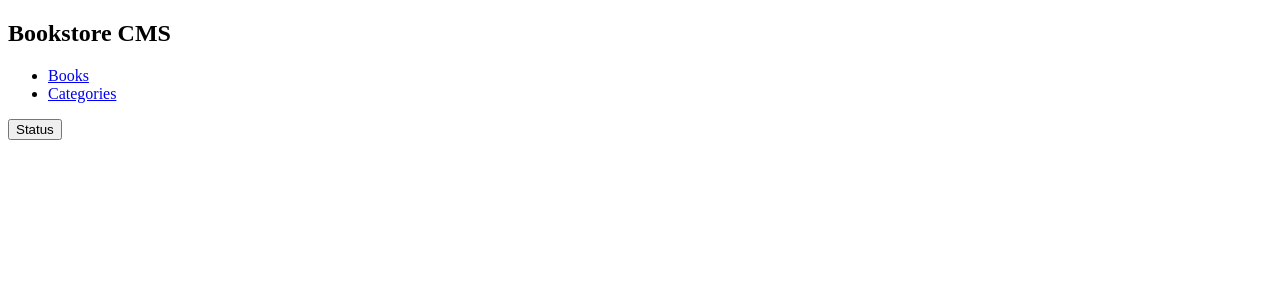
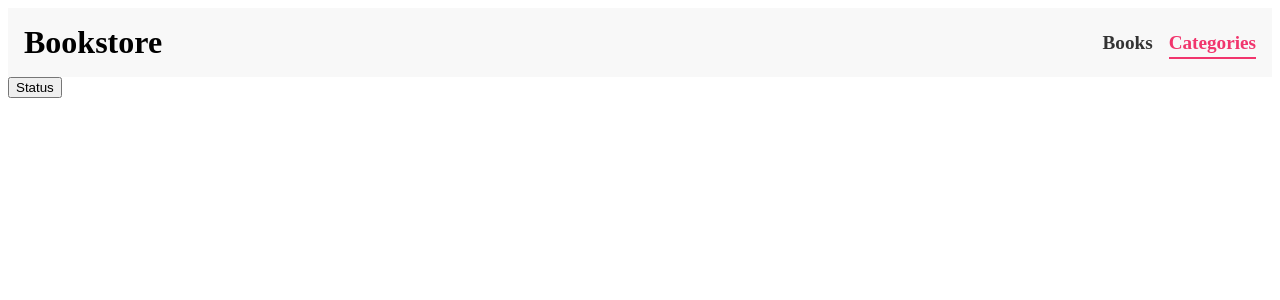
Before and after one commit to rachaouldbabaali/bookstore, a React (Create React App) app: page /categories in a window 1280 px wide. Shown: the top 300 px of the page. Built offline with nearby package versions, Linux system fonts and the light colour scheme.

Commit message:
Update readme file

```diff
--- a/src/components/navbar.js
+++ b/src/components/navbar.js
@@ -1,4 +1,5 @@
 import { NavLink } from 'react-router-dom';
+import '../styles/navbar.css';
 
 const Navbar = () => {
   const links = [
@@ -7,7 +8,7 @@ const Navbar = () => {
   ];
   return (
     <nav className="navbar">
-      <h1>Bookstore CMS</h1>
+      <h1>Bookstore</h1>
       <ul className="nav-links">
         {links.map((link) => (
           <li key={link.name}><NavLink to={link.path}>{link.name}</NavLink></li>
--- /dev/null
+++ b/src/styles/navbar.css
@@ -0,0 +1,43 @@
+.navbar {
+  display: flex;
+  justify-content: space-between;
+  align-items: center;
+  background-color: #f8f8f8;
+  padding: 1rem;
+}
+
+.navbar h1 {
+  font-size: 2rem;
+  margin: 0;
+}
+
+.nav-links {
+  display: flex;
+  list-style: none;
+  margin: 0;
+  padding: 0;
+}
+
+.nav-links li {
+  margin-right: 1rem;
+}
+
+.nav-links li:last-child {
+  margin-right: 0;
+}
+
+.nav-links a {
+  text-decoration: none;
+  color: #333;
+  font-weight: bold;
+  font-size: 1.2rem;
+  transition: color 0.2s ease-in-out;
+  padding-bottom: 0.25rem;
+  border-bottom: 2px solid transparent;
+}
+
+.nav-links a:hover,
+.nav-links a.active {
+  color: #f1356d;
+  border-bottom-color: #f1356d;
+}
```
Also changed, not shown: 1 other file (tests, documents, lock files or other folders).
